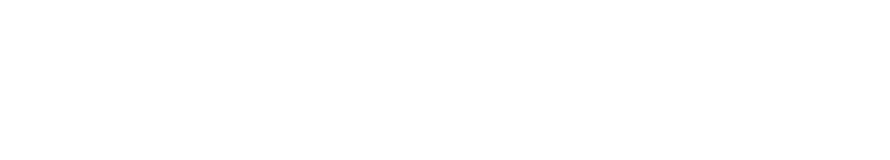
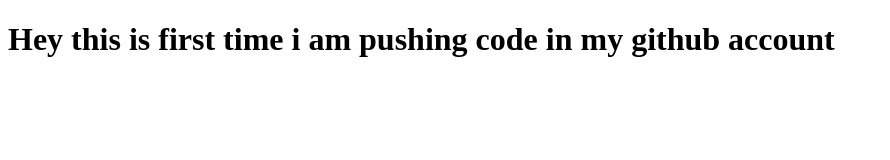
Before and after one commit to developertuhin/my-first-website, a plain HTML site: page index.html in a window 1280 px wide. Shown: the whole page, without its empty margins (0-890 px from the left). Drawn offline with Linux system fonts and the light colour scheme.

Commit message:
Pushing first time in github

```diff
--- a/index.html
+++ b/index.html
@@ -6,6 +6,6 @@
     <title>Document</title>
 </head>
 <body>
-
+    <h1>Hey this is first time i am pushing code in my github account</h1>
 </body>
 </html>
```
